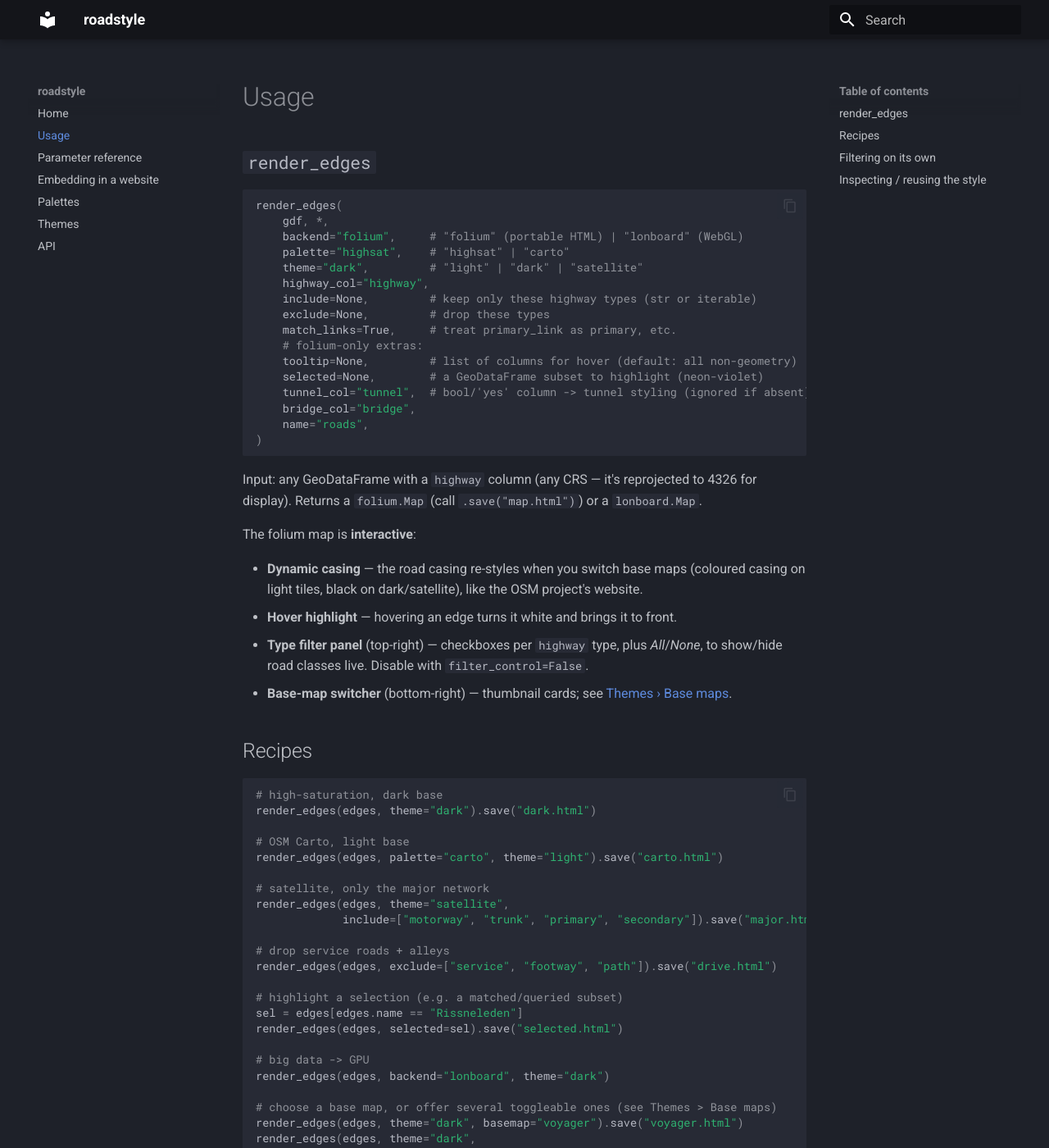
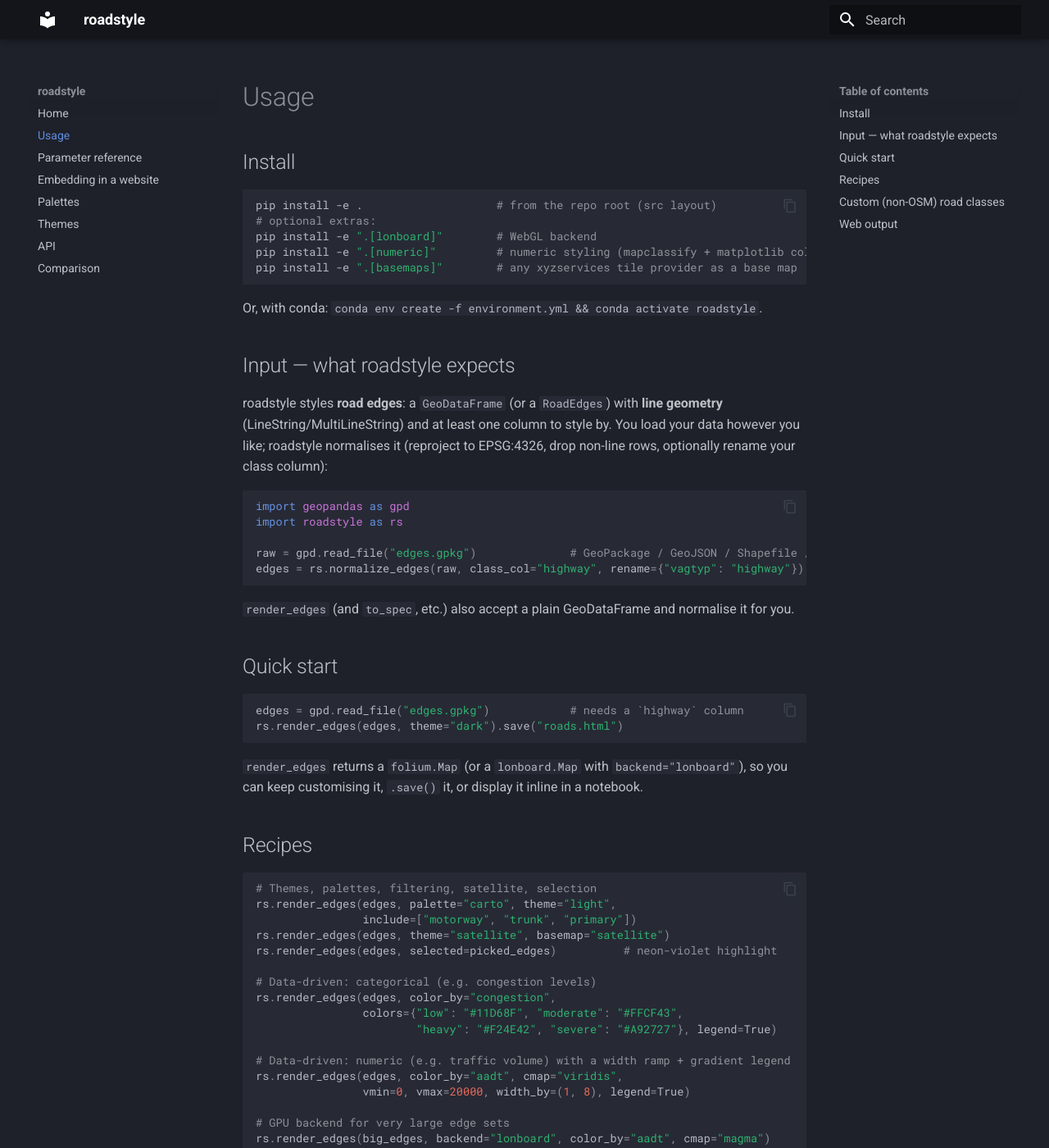
Before and after one commit to Khoshkhah/roadstyle, an MkDocs documentation site: the page built from docs/usage.md, in a window 1280 px wide and 1400 px high. Shown: the whole window at 82% size. Built offline with MkDocs 1.6.1 and Material for MkDocs 9.7.7, drawn with Linux system fonts in a browser that asks for light colours; some of the changed text lies outside the part shown.

Commit message:
Phase 5 docs: refresh index/usage/api + add comparison; cover the generalized API
Bring the prose docs up to date with the generalized library (the originals only described v0.1
OSM styling):
- index.md: lead with what roadstyle is now (class + data-driven styling, backends + web output),
  feature bullets, and a 'where next' map.
- usage.md: install (+ extras), the input contract (normalize_edges/RoadEdges), data-driven and
  custom-vocabulary recipes, and a web-output section.
- api.md: full public surface — rendering, web/JSON output, stylers, input, palettes/themes/
  basemaps, introspection helpers.
- comparison.md (new): when to use roadstyle vs geopandas .explore() / prettymaps / osmnx /
  MapLibre, what it reuses (branca/mapclassify/xyzservices), and known limitations.
- parameters.md: drop brittle in-page anchor links (mkdocs auto-numbers heading ids).
- mkdocs nav: add Embedding + Comparison.

Verified: mkdocs build --strict passes; 57 tests still pass.

Co-Authored-By: Claude Opus 4.8 (1M context) <noreply@anthropic.com>

````diff
--- a/docs/api.md
+++ b/docs/api.md
@@ -1,42 +1,60 @@
-# API
+# API reference
 
-## `render_edges(gdf, *, …)`
-Filter (by `include`/`exclude`) then render. Returns a `folium.Map` or `lonboard.Map`.
-See [Usage](usage.md) for all parameters.
+A map of the public API. For every parameter and its meaning, see the
+**[Parameter reference](parameters.md)**.
 
-## Filtering — `roadstyle.filters`
-- `filter_edges(gdf, include=None, exclude=None, highway_col="highway", match_links=True)` —
-  subset by highway type. `include` applied before `exclude`. Returns a copy.
-- `highway_types(gdf, highway_col="highway", normalize=True)` — sorted unique types present.
+## Rendering
 
-## Style resolution — `roadstyle.style`
-- `resolve(highway, palette="highsat", theme="dark", tunnel=False, bridge=False) -> ResolvedStyle`
-  — the concrete style for one edge.
-- `base_style(highway, palette="highsat") -> RoadStyle` — the palette entry (before theme/overrides).
-- `normalize_highway(highway) -> (base_class, is_link)`.
-- `selection_style(theme="dark", base_width=4.0) -> dict` — `{"glow", "casing", "core"}` layers.
+| Function | Returns | Purpose |
+|---|---|---|
+| `render_edges(gdf, ...)` | `folium.Map` / `lonboard.Map` | the main entry point — render a styled map |
 
-```python
-@dataclass
-class ResolvedStyle:
-    fill: str
-    width: float
-    casing: str | None
-    casing_width: float
-    dash: tuple[int, int] | None
-    opacity: float
-```
+Key kwargs: `backend`, `palette`, `theme`, `highway_col`, `include`/`exclude`, `selected`,
+`tooltip`, `basemap`/`basemaps`, and the data-driven set `style` / `color_by` / `colors` /
+`cmap` / `vmin` / `vmax` / `width_by` / `legend`.
 
-## Palettes & themes
-- `PALETTES: dict[str, dict[str, RoadStyle]]` — `"highsat"` and `"carto"`.
-- `HIGHSAT`, `CARTO` — the individual palette dicts.
-- `SELECTION` — neon-violet selection colours/widths.
-- `RoadStyle` — `(fill, width, casing_width, casing_light, casing_dark, dash, opacity)`.
-- `THEMES: dict[str, Theme]`, `Theme`, `get_theme(name)`.
-- `BASEMAPS: dict[str, Basemap]`, `Basemap`, `get_basemap(key)` — tile providers
-  (`positron`, `dark_matter`, `voyager`, `osm`, `esri_gray`, `satellite`). Use via
-  `render_edges(..., basemap=...)` or `basemaps=[...]` (folium toggleable layers).
+## Web / JSON output
 
-## Renderers (called via `render_edges`)
-- `roadstyle.render_folium.render(gdf, palette, theme, highway_col, tunnel_col, bridge_col, tooltip, selected, name, **map_kwargs)`
-- `roadstyle.render_lonboard.render(gdf, palette, theme, highway_col, tunnel_col, bridge_col, **map_kwargs)`
+| Function | Returns | Purpose |
+|---|---|---|
+| `to_spec(gdf, ...)` | `dict` | canonical JSON: data + baked-in style + legend + metadata |
+| `to_geojson(gdf, ...)` | `dict` | the styled `FeatureCollection` only |
+| `to_html(gdf, full=…)` | `str` | full HTML page or embeddable `<div>+<script>` fragment |
+| `to_iframe(gdf, ...)` | `str` | self-contained `<iframe srcdoc=…>` |
+| `save(gdf, path, ...)` | — | write a standalone HTML map |
+| `save_spec` / `load_spec` | — / `dict` | round-trip the spec to a `.json` file |
+
+## Stylers (how colours are chosen)
+
+| Object | Purpose |
+|---|---|
+| `Styler` | protocol: `resolve_frame(gdf, theme) -> ResolvedFrame` |
+| `ClassStyler` | colour by road class via a palette (the OSM default) |
+| `CategoricalStyler` | colour by a discrete column + `{value: colour}` map |
+| `NumericStyler` | colour by a numeric column via a continuous ramp |
+| `color_by_class` / `color_by` / `color_by_value` | convenience constructors |
+| `build_styler(...)` | pick the right styler from kwargs (used internally by `render_edges`) |
+| `ResolvedFrame` | per-edge resolved style arrays (the renderer's input contract) |
+
+## Input, palettes, themes, base maps
+
+| Object | Purpose |
+|---|---|
+| `RoadEdges`, `normalize_edges`, `load_edges`, `as_edges` | canonical input (EPSG:4326, lines) |
+| `RoadStyle`, `PALETTES`, `HIGHSAT`, `CARTO` | palette data |
+| `register_palette`, `save_palette`, `load_palette`, `palette_to_dict`, `palette_from_dict` | palette extensibility + JSON I/O |
+| `Theme`, `THEMES`, `get_theme`, `register_theme` | themes |
+| `Basemap`, `BASEMAPS`, `get_basemap`, `register_basemap`, `BaseLayerSwitcher` | base maps |
+| `StyleConfig` | global opacity/width knobs |
+
+## Style introspection & helpers
+
+| Function | Returns | Purpose |
+|---|---|---|
+| `resolve(highway, palette, theme, tunnel, bridge)` | `ResolvedStyle` | one edge's resolved style |
+| `base_style(highway, palette)` | `RoadStyle` | the palette entry for a class |
+| `selection_style(theme)` | `dict` | the neon-violet selection profile |
+| `filter_edges(gdf, include, exclude, ...)` | `GeoDataFrame` | filter by class |
+| `highway_types(gdf)` | `list` | distinct classes present |
+| `normalize_highway(value)` | `(base, is_link)` | OSM `_link` normalisation |
+| `make_legend(spec)` | folium `MacroElement` | build a legend from a legend spec |
--- /dev/null
+++ b/docs/comparison.md
@@ -0,0 +1,51 @@
+# When to use roadstyle (vs the alternatives)
+
+roadstyle isn't trying to replace the geospatial-viz ecosystem — it's an **opinionated road
+cartography layer** on top of it. Here's how it compares to the closest tools, so you can pick
+the right one.
+
+## At a glance
+
+| Tool | Interactive? | Road **casing** + per-class widths | Colour by **data** | Web-embeddable output | Best for |
+|---|---|---|---|---|---|
+| **roadstyle** | ✅ folium + lonboard | ✅ built-in (geometry sandwich) | ✅ categorical + numeric | ✅ JSON spec / HTML / iframe | correct interactive road maps, out of the box |
+| geopandas `.explore()` | ✅ folium | ❌ single line, no casing/z-order | ✅ (`column`, `cmap`, `scheme`) | ⚠️ folium HTML only | quick data exploration of any geometry |
+| prettymaps | ❌ static PNG/SVG | ✅ per-class widths | ❌ class only | ❌ image | poster-quality static art maps |
+| osmnx `plot_graph` | ❌ mostly static | ⚠️ basic | ⚠️ manual | ❌ | street-network analysis |
+| MapLibre / Mapbox styles | ✅ | ✅ (you author it) | ✅ (you author it) | ✅ | full custom vector basemaps |
+
+## roadstyle vs geopandas `.explore()`
+
+`.explore()` is excellent and the closest neighbour — it already does data-driven colouring
+(`column=`, `cmap=`, `scheme=`), legends and tooltips. Reach for **roadstyle** when you want the
+**road cartography** it doesn't do:
+
+- the **geometry sandwich** — a casing under every fill, drawn in importance order, so junctions
+  read cleanly (`.explore()` draws a single flat line);
+- **per-class cartographic widths** (motorway wider than residential) and OSM treatments
+  (tunnel fade, bridge casing, `_link` narrowing, dashed paths);
+- **theme-aware casing** (light vs dark/satellite) and a thumbnail base-map switcher;
+- a **stack-agnostic JSON spec** for embedding in a non-folium website.
+
+Use `.explore()` for a fast look at arbitrary geometry; use roadstyle when the output is a
+*road map* you care about the look of, or that ships to a website.
+
+## roadstyle vs prettymaps
+
+prettymaps makes gorgeous **static** maps (osmnx + matplotlib). roadstyle is for **interactive /
+web** maps and **data-driven** styling. Different jobs — use prettymaps for a print/poster, use
+roadstyle for an interactive or embedded map (and for colouring by traffic/speed/congestion).
+
+## What roadstyle deliberately reuses
+
+roadstyle doesn't reinvent the wheels under it — it builds on
+[`branca`](https://python-visualization.github.io/branca/) (colormaps + legends),
+[`mapclassify`](https://pysal.org/mapclassify/) (numeric classification schemes), and
+[`xyzservices`](https://github.com/geopandas/xyzservices) (tile providers). That keeps it small
+and lets your existing knowledge of those libraries carry over.
+
+## Known limitations
+
+- **Widths are fixed pixels**, not zoom-scaled — great at city scale, can blob at very wide zoom
+  (see [parameters](parameters.md)). A zoom→width curve is planned for the MapLibre/JSON output.
+- **lonboard legends** aren't rendered yet (folium + the JSON/HTML outputs have them).
--- a/docs/usage.md
+++ b/docs/usage.md
@@ -1,87 +1,87 @@
 # Usage
 
-## `render_edges`
+## Install
+
+```bash
+pip install -e .                    # from the repo root (src layout)
+# optional extras:
+pip install -e ".[lonboard]"        # WebGL backend
+pip install -e ".[numeric]"         # numeric styling (mapclassify + matplotlib colormaps)
+pip install -e ".[basemaps]"        # any xyzservices tile provider as a base map
+```
+
+Or, with conda: `conda env create -f environment.yml && conda activate roadstyle`.
+
+## Input — what roadstyle expects
+
+roadstyle styles **road edges**: a `GeoDataFrame` (or a `RoadEdges`) with **line geometry**
+(LineString/MultiLineString) and at least one column to style by. You load your data however you
+like; roadstyle normalises it (reproject to EPSG:4326, drop non-line rows, optionally rename your
+class column):
 
 ```python
-render_edges(
-    gdf, *,
-    backend="folium",     # "folium" (portable HTML) | "lonboard" (WebGL)
-    palette="highsat",    # "highsat" | "carto"
-    theme="dark",         # "light" | "dark" | "satellite"
-    highway_col="highway",
-    include=None,         # keep only these highway types (str or iterable)
-    exclude=None,         # drop these types
-    match_links=True,     # treat primary_link as primary, etc.
-    # folium-only extras:
-    tooltip=None,         # list of columns for hover (default: all non-geometry)
-    selected=None,        # a GeoDataFrame subset to highlight (neon-violet)
-    tunnel_col="tunnel",  # bool/'yes' column -> tunnel styling (ignored if absent)
-    bridge_col="bridge",
-    name="roads",
-)
+import geopandas as gpd
+import roadstyle as rs
+
+raw = gpd.read_file("edges.gpkg")              # GeoPackage / GeoJSON / Shapefile / PostGIS / …
+edges = rs.normalize_edges(raw, class_col="highway", rename={"vagtyp": "highway"})
 ```
 
-Input: any GeoDataFrame with a `highway` column (any CRS — it's reprojected to 4326 for
-display). Returns a `folium.Map` (call `.save("map.html")`) or a `lonboard.Map`.
+`render_edges` (and `to_spec`, etc.) also accept a plain GeoDataFrame and normalise it for you.
 
-The folium map is **interactive**:
+## Quick start
 
-- **Dynamic casing** — the road casing re-styles when you switch base maps (coloured casing
-  on light tiles, black on dark/satellite), like the OSM project's website.
-- **Hover highlight** — hovering an edge turns it white and brings it to front.
-- **Type filter panel** (top-right) — checkboxes per `highway` type, plus *All*/*None*, to
-  show/hide road classes live. Disable with `filter_control=False`.
-- **Base-map switcher** (bottom-right) — thumbnail cards; see [Themes › Base maps](themes.md#base-maps).
+```python
+edges = gpd.read_file("edges.gpkg")            # needs a `highway` column
+rs.render_edges(edges, theme="dark").save("roads.html")
+```
+
+`render_edges` returns a `folium.Map` (or a `lonboard.Map` with `backend="lonboard"`), so you can
+keep customising it, `.save()` it, or display it inline in a notebook.
 
 ## Recipes
 
 ```python
-# high-saturation, dark base
-render_edges(edges, theme="dark").save("dark.html")
+# Themes, palettes, filtering, satellite, selection
+rs.render_edges(edges, palette="carto", theme="light",
+                include=["motorway", "trunk", "primary"])
+rs.render_edges(edges, theme="satellite", basemap="satellite")
+rs.render_edges(edges, selected=picked_edges)          # neon-violet highlight
 
-# OSM Carto, light base
-render_edges(edges, palette="carto", theme="light").save("carto.html")
+# Data-driven: categorical (e.g. congestion levels)
+rs.render_edges(edges, color_by="congestion",
+                colors={"low": "#11D68F", "moderate": "#FFCF43",
+                        "heavy": "#F24E42", "severe": "#A92727"}, legend=True)
 
-# satellite, only the major network
-render_edges(edges, theme="satellite",
-             include=["motorway", "trunk", "primary", "secondary"]).save("major.html")
+# Data-driven: numeric (e.g. traffic volume) with a width ramp + gradient legend
+rs.render_edges(edges, color_by="aadt", cmap="viridis",
+                vmin=0, vmax=20000, width_by=(1, 8), legend=True)
 
-# drop service roads + alleys
-render_edges(edges, exclude=["service", "footway", "path"]).save("drive.html")
-
-# highlight a selection (e.g. a matched/queried subset)
-sel = edges[edges.name == "Rissneleden"]
-render_edges(edges, selected=sel).save("selected.html")
-
-# big data -> GPU
-render_edges(edges, backend="lonboard", theme="dark")
-
-# choose a base map, or offer several toggleable ones (see Themes > Base maps)
-render_edges(edges, theme="dark", basemap="voyager").save("voyager.html")
-render_edges(edges, theme="dark",
-             basemaps=["dark_matter", "positron", "satellite"]).save("switch.html")
+# GPU backend for very large edge sets
+rs.render_edges(big_edges, backend="lonboard", color_by="aadt", cmap="magma")
 ```
 
-## Filtering on its own
+## Custom (non-OSM) road classes
 
 ```python
-from roadstyle import filter_edges, highway_types
-
-highway_types(edges)                       # ['motorway', 'residential', 'service', ...]
-major = filter_edges(edges, include=["motorway", "trunk", "primary"])
-no_service = filter_edges(edges, exclude="service")
+from roadstyle import register_palette, RoadStyle, color_by_class
+register_palette("nvdb", {"0": RoadStyle("#00E5FF", 6, 8),
+                          "1": RoadStyle("#FF9100", 4.5, 6.5)})
+rs.render_edges(edges, style=color_by_class("functional_road_class",
+                                            palette="nvdb", normalize_links=False))
 ```
 
-## Inspecting / reusing the style
+Palettes can also be saved/loaded as JSON (`save_palette` / `load_palette`) so a non-coder can
+edit colours, or a web frontend can share the same colour source.
+
+## Web output
 
 ```python
-from roadstyle import resolve, base_style, selection_style
-
-resolve("primary", palette="highsat", theme="dark")
-# ResolvedStyle(fill='#FF9100', width=4.5, casing='#000000', casing_width=7.5, dash=None, opacity=1.0)
-
-base_style("motorway", "carto").fill        # '#e892a2'
-selection_style("dark", base_width=4.0)     # {'glow': {...}, 'casing': {...}, 'core': {...}}
+spec = rs.to_spec(edges, color_by="aadt", cmap="viridis")  # canonical JSON dict
+rs.save_spec(edges, "roads.json", color_by="aadt", cmap="viridis")
+rs.save(edges, "roads.html", color_by="aadt", cmap="viridis")   # standalone HTML
+html = rs.to_iframe(edges, color_by="aadt", cmap="viridis")     # <iframe> string
 ```
 
-Use `resolve()` to drive any other renderer (Mapbox GL, QGIS, deck.gl) from the same palette.
+See **[Embedding in a website](embedding.md)** for the JSON spec and frontend snippets, and the
+**[Parameter reference](parameters.md)** for every parameter.
--- a/mkdocs.yml
+++ b/mkdocs.yml
@@ -17,6 +17,7 @@ nav:
   - Palettes: palettes.md
   - Themes: themes.md
   - API: api.md
+  - Comparison: comparison.md
 markdown_extensions:
   - admonition
   - tables
````
Also changed, not shown: docs/index.md (+26 -22 lines), docs/parameters.md (+2 -6 lines).
